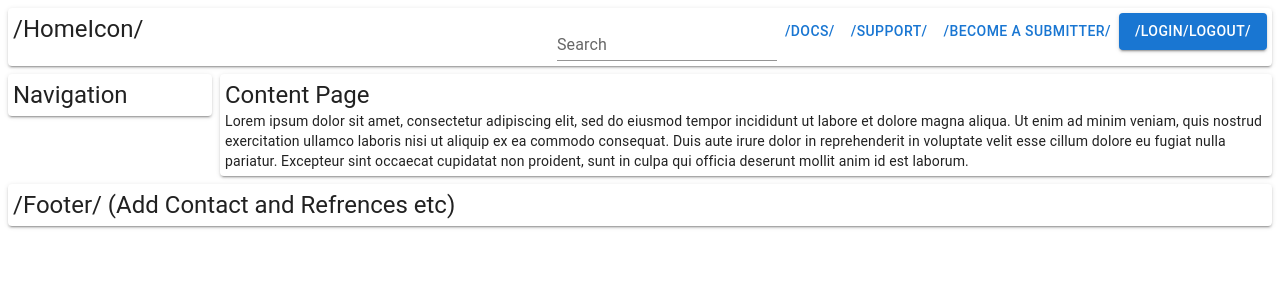
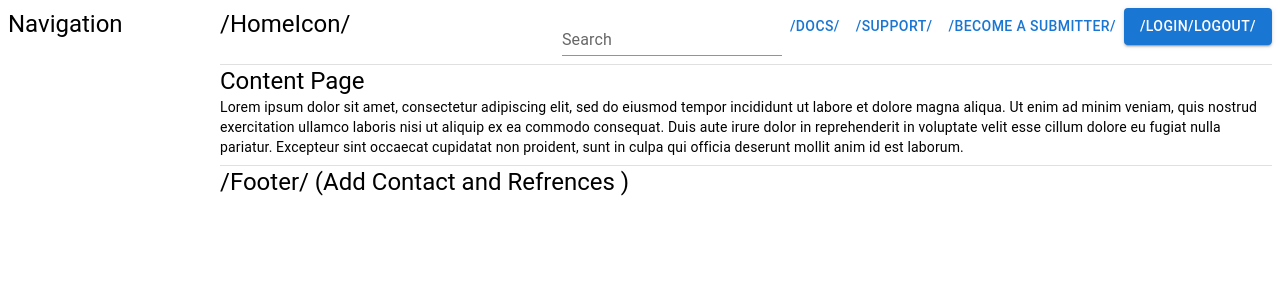
Before and after one commit to adrianLach/farmsdotmc, a Next.js app: page /article/1 in a window 1280 px wide. Shown: the top 300 px of the page. Built offline with nearby package versions, Linux system fonts and the light colour scheme.

Commit message:
Page Design

```diff
--- a/pages/article/[id].tsx
+++ b/pages/article/[id].tsx
@@ -4,15 +4,23 @@ import Typography from '@mui/material/Typography';
 import Box from '@mui/material/Box';
 import Button from '@mui/material/Button';
 import TextField from '@mui/material/TextField';
+import Divider from '@mui/material/Divider';
 
 const AtricleID = () => {
 
     return (
         <div>
-            <Grid container spacing={1} justifyContent='center'>
+            <Box>
+                <Grid container spacing={1} direction={'row'}>
 
-                <Grid item xs={12}>
-                    <Paper elevation={2} sx={{ padding: '5px' }}>
+                    <Grid item xs={2}>
+                        <Typography variant='h5'>Navigation</Typography>
+                    </Grid>
+                    <Grid item xs={10}>
+
+                        <Grid container spacing={1} direction={'column'}>
+
+                            <Grid item xs={2}>
                                 <Grid container justifyContent={'space-between'}>
                                     <Grid item>
                                         <Typography variant='h5'>/HomeIcon/</Typography>
@@ -27,36 +35,22 @@ const AtricleID = () => {
                                         </Box>
                                     </Grid>
                                 </Grid>
-                    </Paper>
+                            </Grid>
+
+                            <Grid item xs>
+                                <Divider></Divider>
+                                <Typography variant='h5'>Content Page</Typography>
+                                <Typography variant='body2'>Lorem ipsum dolor sit amet, consectetur adipiscing elit, sed do eiusmod tempor incididunt ut labore et dolore magna aliqua. Ut enim ad minim veniam, quis nostrud exercitation ullamco laboris nisi ut aliquip ex ea commodo consequat. Duis aute irure dolor in reprehenderit in voluptate velit esse cillum dolore eu fugiat nulla pariatur. Excepteur sint occaecat cupidatat non proident, sunt in culpa qui officia deserunt mollit anim id est laborum.</Typography>
                             </Grid>
 
                             <Grid item xs={12}>
-
-                    <Grid container spacing={1}>
-
-                        <Grid item xs>
-                            <Paper elevation={2} sx={{ padding: '5px' }}>
-                                <Typography variant='h5'>Navigation</Typography>
-                            </Paper>
-                        </Grid>
-
-                        <Grid item xs={10}>
-                            <Paper elevation={2} sx={{ padding: '5px' }}>
-                                <Typography variant='h5'>Content Page</Typography>
-                                <Typography variant='body2'>Lorem ipsum dolor sit amet, consectetur adipiscing elit, sed do eiusmod tempor incididunt ut labore et dolore magna aliqua. Ut enim ad minim veniam, quis nostrud exercitation ullamco laboris nisi ut aliquip ex ea commodo consequat. Duis aute irure dolor in reprehenderit in voluptate velit esse cillum dolore eu fugiat nulla pariatur. Excepteur sint occaecat cupidatat non proident, sunt in culpa qui officia deserunt mollit anim id est laborum.</Typography>
-                            </Paper>
+                                <Divider></Divider>
+                                <Typography variant='h5'>/Footer/ (Add Contact and Refrences )</Typography>
                             </Grid>
                         </Grid>
-
                     </Grid>
-
-                <Grid item xs={12}>
-                    <Paper elevation={2} sx={{ padding: '5px' }}>
-                        <Typography variant='h5'>/Footer/ (Add Contact and Refrences etc)</Typography>
-                    </Paper>
                 </Grid>
-
-            </Grid>
+            </Box>
         </div>
     )
 
```
Lines whose indentation alone changed are shown as unchanged.
